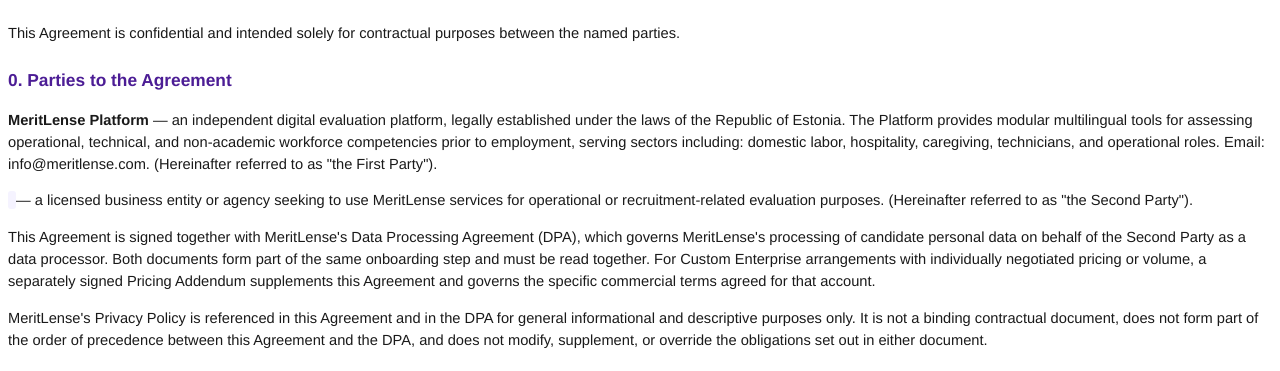
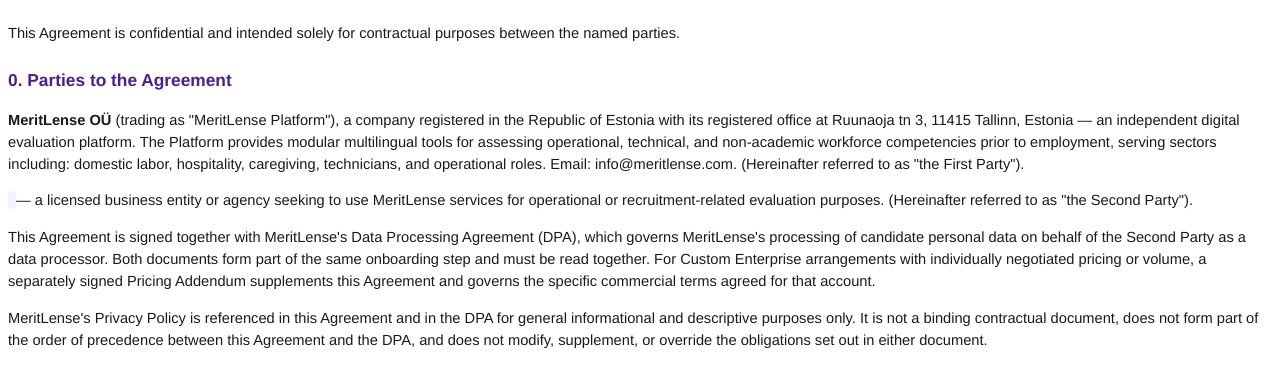
Before and after one commit to muktar11/MeritLense-final, a Django app: template api/contracts/templates/contracts/b2b_agreement.html in a window 1280 px wide. Shown: the part 111-482 px from the top of the page. Run offline with Django 4.2, Linux system fonts and the light colour scheme; the template is opened without the code that fills it, so the values that code supplies are empty; parts of the project's set-up code (start-up, migrations or seed data) failed here and were passed over.

Commit message:
content(legal): fill in the official registered office address
MeritLense OU, Ruunaoja tn 3, 11415 Tallinn, Estonia - completes
previously-placeholder company identification wherever it appears:

- Invoices: the "Supplier / From" box showed "to be completed" for
  the registered address (SUPPLIER["address"] was None); now shows
  the real address, and the supplier name is now the exact legal
  entity name (was just "MeritLense"). Tax/VAT ID is still genuinely
  not finalized and stays as-is.
- B2B and B2C agreements: the Section 0 party-identification clause
  now introduces the legal entity ("MeritLense OU", trading as
  "MeritLense Platform") with its registered office, alongside the
  jurisdiction statement that was already there.
- DPA: the Section 23 Contact block now shows the registered address
  instead of just "Estonia".

Only fills in previously-missing identification details - doesn't
change any term, obligation, or right, so no CURRENT_VERSIONS bump.
Already-signed agreements are unaffected: their PDFs were rendered
and stored permanently at signing time, not re-rendered from the
template on every view.

Co-Authored-By: Claude Sonnet 5 <noreply@anthropic.com>

```diff
--- a/api/contracts/templates/contracts/b2b_agreement.html
+++ b/api/contracts/templates/contracts/b2b_agreement.html
@@ -14,12 +14,12 @@
 
 <h2>0. Parties to the Agreement</h2>
 <p>
-  <strong>MeritLense Platform</strong> — an independent digital evaluation platform, legally
-  established under the laws of the Republic of Estonia. The Platform provides modular
-  multilingual tools for assessing operational, technical, and non-academic workforce
-  competencies prior to employment, serving sectors including: domestic labor, hospitality,
-  caregiving, technicians, and operational roles. Email: info@meritlense.com. (Hereinafter
-  referred to as "the First Party").
+  <strong>MeritLense OÜ</strong> (trading as "MeritLense Platform"), a company registered in the
+  Republic of Estonia with its registered office at Ruunaoja tn 3, 11415 Tallinn, Estonia — an
+  independent digital evaluation platform. The Platform provides modular multilingual tools for
+  assessing operational, technical, and non-academic workforce competencies prior to employment,
+  serving sectors including: domestic labor, hospitality, caregiving, technicians, and operational
+  roles. Email: info@meritlense.com. (Hereinafter referred to as "the First Party").
 </p>
 <p>
   <span class="field">{{ company_name }}</span> — a licensed business entity or agency seeking to
--- a/api/contracts/templates/contracts/dpa.html
+++ b/api/contracts/templates/contracts/dpa.html
@@ -351,7 +351,7 @@
 <p>For all data protection matters relating to this DPA, please contact:</p>
 <ul>
   <li>Email: info@meritlense.com (Data Protection Contact)</li>
-  <li>MeritLense Platform — Estonia</li>
+  <li>MeritLense OÜ — Ruunaoja tn 3, 11415 Tallinn, Estonia</li>
 </ul>
 
 <h2>Annex A — Description of Processing</h2>
```
Also changed, not shown: api/contracts/templates/contracts/b2c_agreement.html (+6 -6 lines), api/payments/invoice_services.py (+4 -5 lines).
